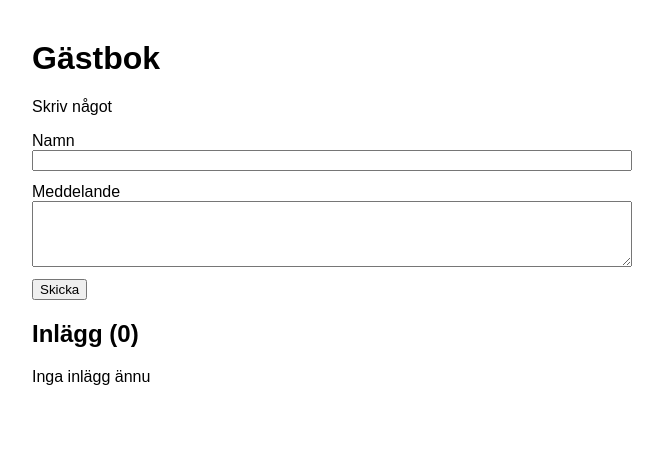
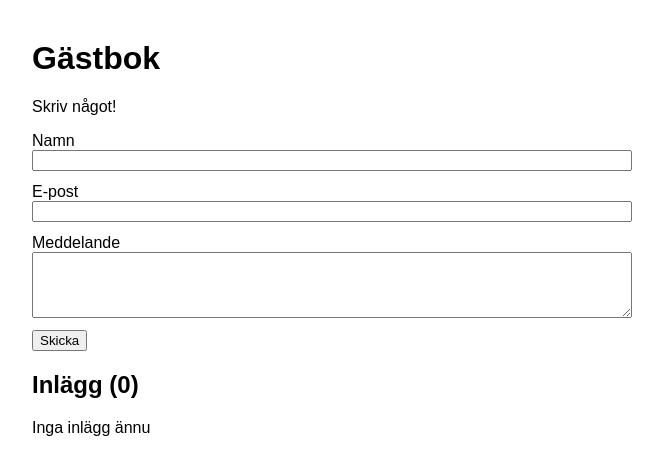
Before and after one commit to WalterSjoblom/projekt3an, a Flask app: template gastbok/templates/gastbok.html in a window 1280 px wide. Shown: the top 475 px of the page, without its empty margins (308-971 px from the left). Run offline with Flask 3, Linux system fonts and the light colour scheme; the template is opened without the code that fills it, so the values that code supplies are empty.

Commit message:
Jag lade till en email-svarsruta som sparas och är uppbyggd på exekt samma sätt som de andra

```diff
--- a/gastbok/app.py
+++ b/gastbok/app.py
@@ -27,12 +27,14 @@ def gastbok():
 @app.route('/skicka', methods=['POST'])
 def skicka():
     namn = request.form.get('namn', '').strip()
+    email = request.form.get('email', '').strip()
     meddelande = request.form.get('meddelande', '').strip()
 
-    if namn and meddelande:
+    if namn and email and meddelande:
         posts = load_posts()
         posts.append({
             'namn': namn,
+            'email': email,
             'meddelande': meddelande,
             'tid': datetime.now().strftime('%Y-%m-%d %H:%M')
         })
--- a/gastbok/static/style.css
+++ b/gastbok/static/style.css
@@ -25,6 +25,7 @@ body {
   font-weight: bold;
 }
 
+.inlagg__email,
 .inlagg__tid {
   color: #888;
   font-size: 12px;
--- a/gastbok/templates/gastbok.html
+++ b/gastbok/templates/gastbok.html
@@ -10,12 +10,17 @@
 
   <main>
     <h1>Gästbok</h1>
-    <p class="intro">Skriv något</p>
+    <p>Skriv något!</p>
 
-    <form method="post" action="{{ url_for('skicka') }}" class="gastbok-form">
+    <form method="post" action="{{ url_for('skicka') }}">
       <div class="form-group">
         <label for="namn">Namn</label>
         <input type="text" id="namn" name="namn" required maxlength="60">
+      </div>
+
+      <div class="form-group">
+        <label for="email">E-post</label>
+        <input type="email" id="email" name="email" required maxlength="60">
       </div>
 
       <div class="form-group">
@@ -32,16 +37,15 @@
       <ul class="inlagg-lista">
         {% for post in posts %}
           <li class="inlagg">
-            <div class="inlagg__header">
-              <span class="inlagg__namn">{{ post.namn }}</span>
-              <span class="inlagg__tid">{{ post.tid }}</span>
-            </div>
+            <span class="inlagg__namn">{{ post.namn }}</span>
+            <span class="inlagg__email">{{ post.email }}</span>
+            <span class="inlagg__tid">{{ post.tid }}</span>
             <p class="inlagg__text">{{ post.meddelande }}</p>
           </li>
         {% endfor %}
       </ul>
     {% else %}
-      <p class="tom">Inga inlägg ännu</p>
+      <p>Inga inlägg ännu</p>
     {% endif %}
   </main>
 
```
